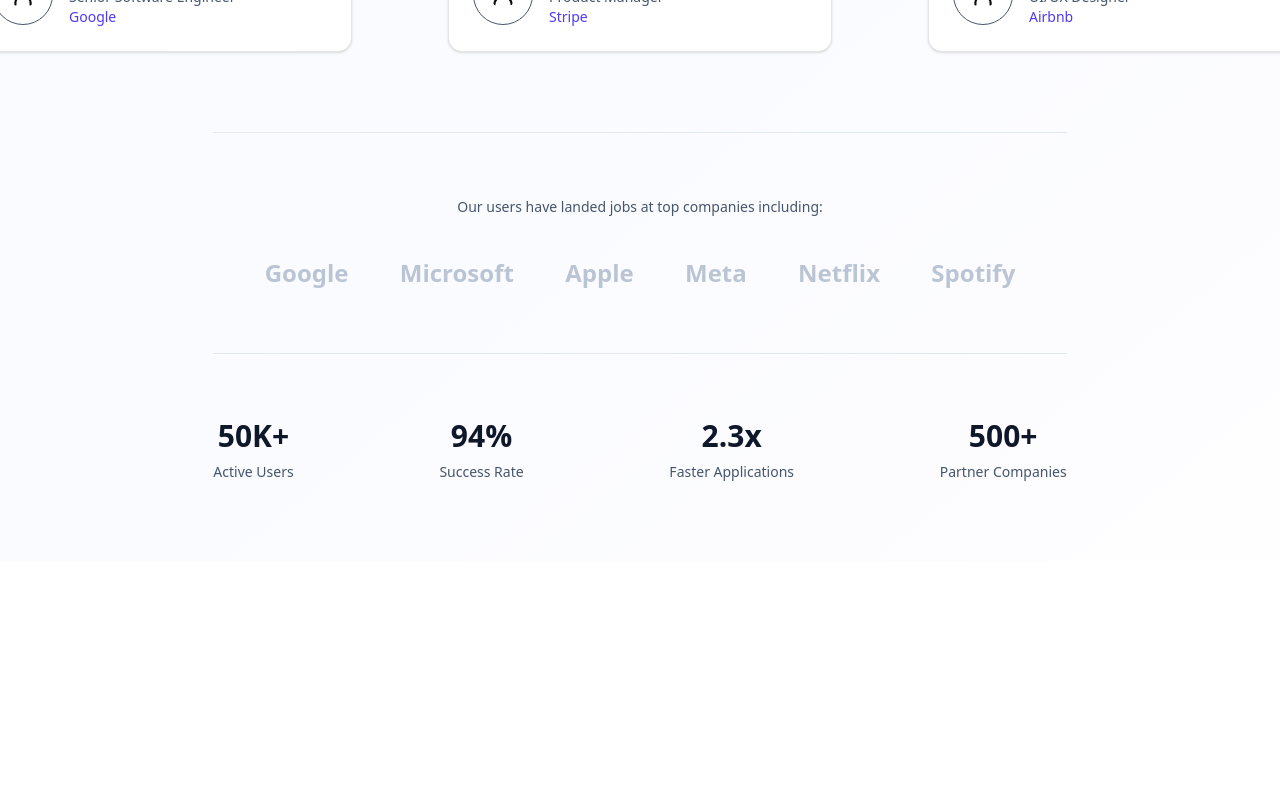
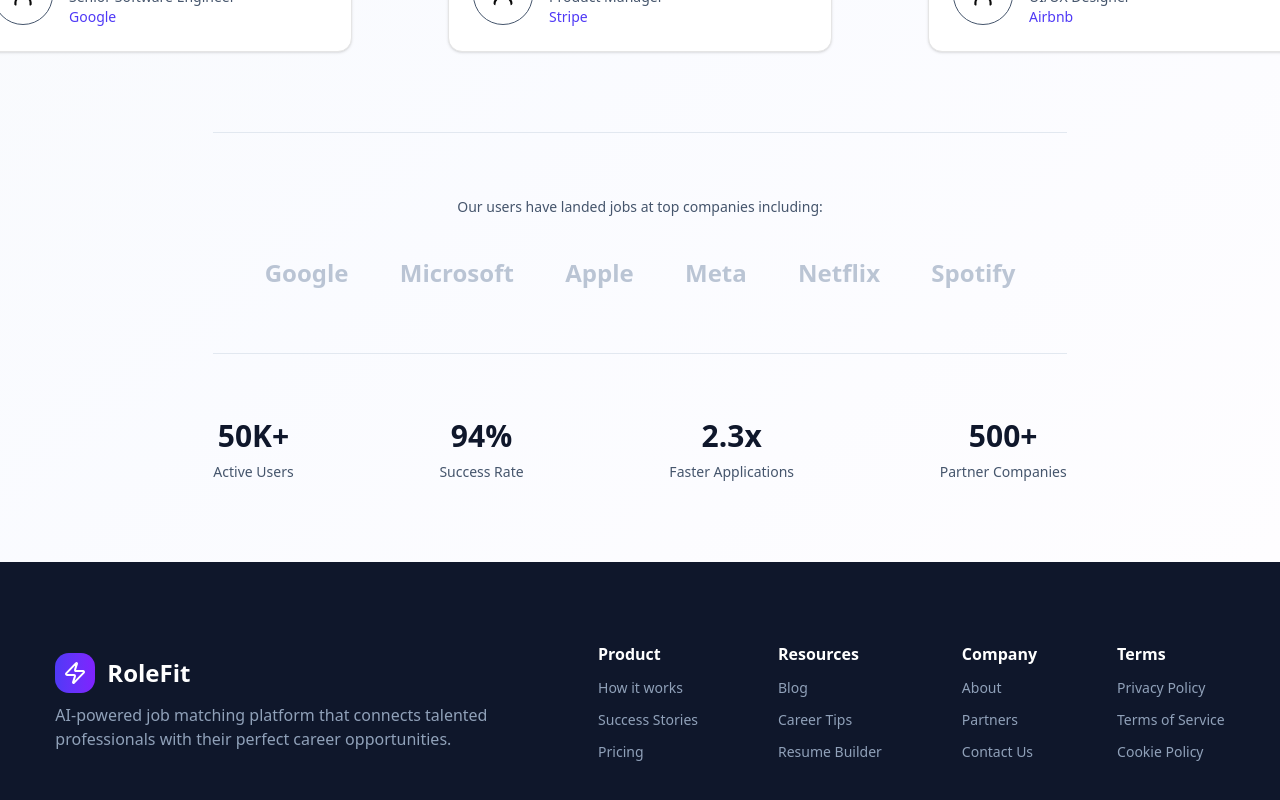
Before and after one commit to MohitDhanwani/RoleFit, a Next.js app in the folder frontend/: page / in a window 1280 px wide. Shown: the part 2084-2884 px from the top of the page. Before the commit the page ends 2646 px from the top, so only its background shows below. Built offline with nearby package versions, Linux system fonts and the light colour scheme; no server answers.

Commit message:
feat: added footer section in landing page

```diff
--- a/frontend/src/app/page.tsx
+++ b/frontend/src/app/page.tsx
@@ -1,3 +1,4 @@
+import Footer from "@/components/Footer";
 import Hero from "@/components/Hero";
 import HowItWorks from "@/components/HowItWorks";
 import Testimonials from "@/components/Testimonials";
@@ -8,6 +9,7 @@
       <Hero />
       <HowItWorks />
       <Testimonials/>
+      <Footer/>
     </>
   );
 }
--- /dev/null
+++ b/frontend/src/components/Footer.tsx
@@ -0,0 +1,70 @@
+import { Zap } from "lucide-react";
+
+interface FooterSections {
+  heading: string;
+  item1: string;
+  item2: string;
+  item3: string;
+}
+
+const FooterMetaData: FooterSections[] = [
+  {
+    heading: "Product",
+    item1: "How it works",
+    item2: "Success Stories",
+    item3: "Pricing",
+  },
+  {
+    heading: "Resources",
+    item1: "Blog",
+    item2: "Career Tips",
+    item3: "Resume Builder",
+  },
+  {
+    heading: "Company",
+    item1: "About",
+    item2: "Partners",
+    item3: "Contact Us",
+  },
+  {
+    heading: "Terms",
+    item1: "Privacy Policy",
+    item2: "Terms of Service",
+    item3: "Cookie Policy",
+  },
+];
+
+export default function Footer() {
+  return (
+    <div className="bg-slate-900 text-white w-full max-w-full p-10">
+      <div className="flex justify-around pt-10 pb-10">
+        {/*Company and description */}
+        <div className="flex justify-center flex-col max-w-lg gap-2.5">
+          <div className="flex gap-3 items-center">
+            <div className="bg-gradient-to-r from-indigo-600 to-violet-600 rounded-xl p-2 w-10">
+              <Zap />
+            </div>
+            <span className="text-2xl font-bold">RoleFit</span>
+          </div>
+
+          <div className="text-slate-400">
+            AI-powered job matching platform that connects talented professionals with their perfect career opportunities.
+          </div>
+        </div>
+
+        <div className="flex gap-20">
+          {FooterMetaData.map((item: FooterSections, index: number) => (
+            <div key={index}>
+              <h1 className="text-white font-semibold pb-3">{item.heading}</h1>
+              <div className="text-slate-400 text-sm transition-colors flex flex-col gap-3">
+                <div className=" hover:text-white hover:cursor-pointer">{item.item1}</div>
+                <div className=" hover:text-white hover:cursor-pointer">{item.item2}</div>
+                <div className=" hover:text-white hover:cursor-pointer">{item.item3}</div>
+              </div>
+            </div>
+          ))}
+        </div>
+      </div>
+    </div>
+  );
+}
```
